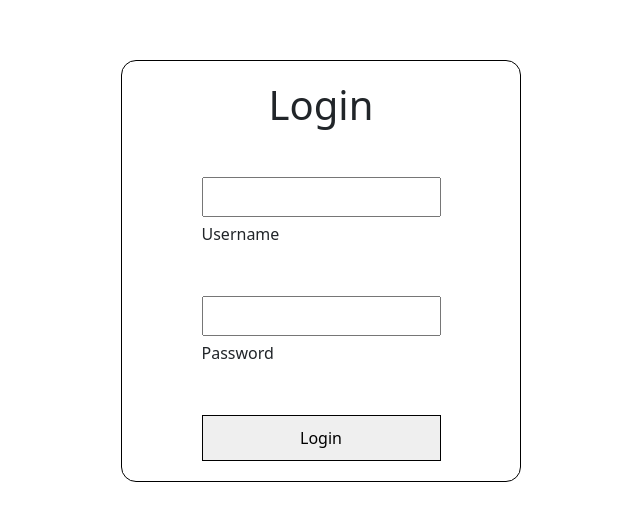
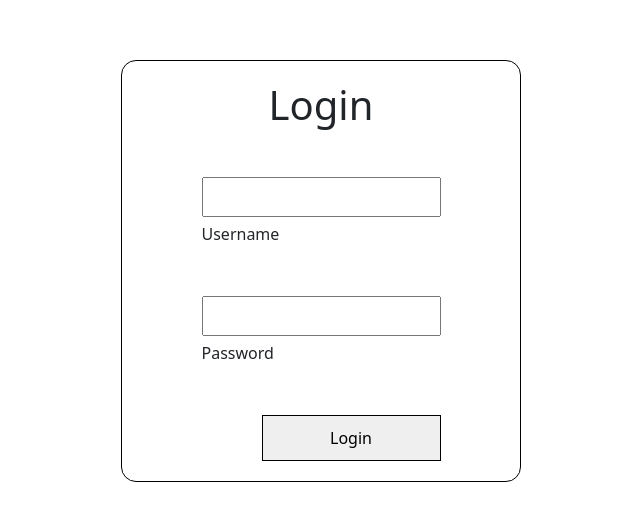
Before and after one commit to Rappyyy/LMS_FrontEnd, a React (Create React App) app: page /login in a window 1280 px wide. Shown: the part 129-650 px from the top of the page, without its empty margins (319-959 px from the left). Built offline with nearby package versions, Linux system fonts and the light colour scheme.

Commit message:
Updated Login with notification

```diff
--- a/src/components/LoginForm.css
+++ b/src/components/LoginForm.css
@@ -37,3 +37,6 @@ form{
 .center input {
     margin-top: 20px;
 }
+.login-button{
+    margin-left: 60px;
+}
--- a/src/components/LoginForm.js
+++ b/src/components/LoginForm.js
@@ -2,11 +2,13 @@ import React from 'react';
 import axios from 'axios';
 import { toast } from 'react-toastify';
 import 'react-toastify/dist/ReactToastify.css';
-
+import { useNavigate } from 'react-router-dom';
 import './LoginForm.css';
 
-class LoginForm extends React.Component {
-  handleSubmit = async (e) => {
+function LoginForm() {
+  const navigate = useNavigate();
+
+  const handleSubmit = async (e) => {
     e.preventDefault();
 
     const username = e.target.username.value;
@@ -21,6 +23,8 @@ class LoginForm extends React.Component {
       const response = await axios.post('http://localhost:8080/api/auth/login', authData);
       const token = response.headers.authorization;
       console.log('Token:', response.data);
+      // Redirect to authenticated page after successful login
+      navigate('/Authenticated');
     } catch (error) {
       if (error.response && error.response.status === 401) {
         toast.error('Unauthorized.');
@@ -30,11 +34,10 @@ class LoginForm extends React.Component {
     }
   }
 
-  render() {
   return (
     <div className="center">
       <h1>Login</h1>
-        <form className="login-form" onSubmit={this.handleSubmit}>
+      <form className="login-form" onSubmit={handleSubmit}>
         <div className="txt_field">
           <input type="text" name="username" required />
           <label>Username</label>
@@ -48,6 +51,5 @@ class LoginForm extends React.Component {
     </div>
   );
 }
-}
 
 export default LoginForm;
```
Lines whose indentation alone changed are shown as unchanged.
